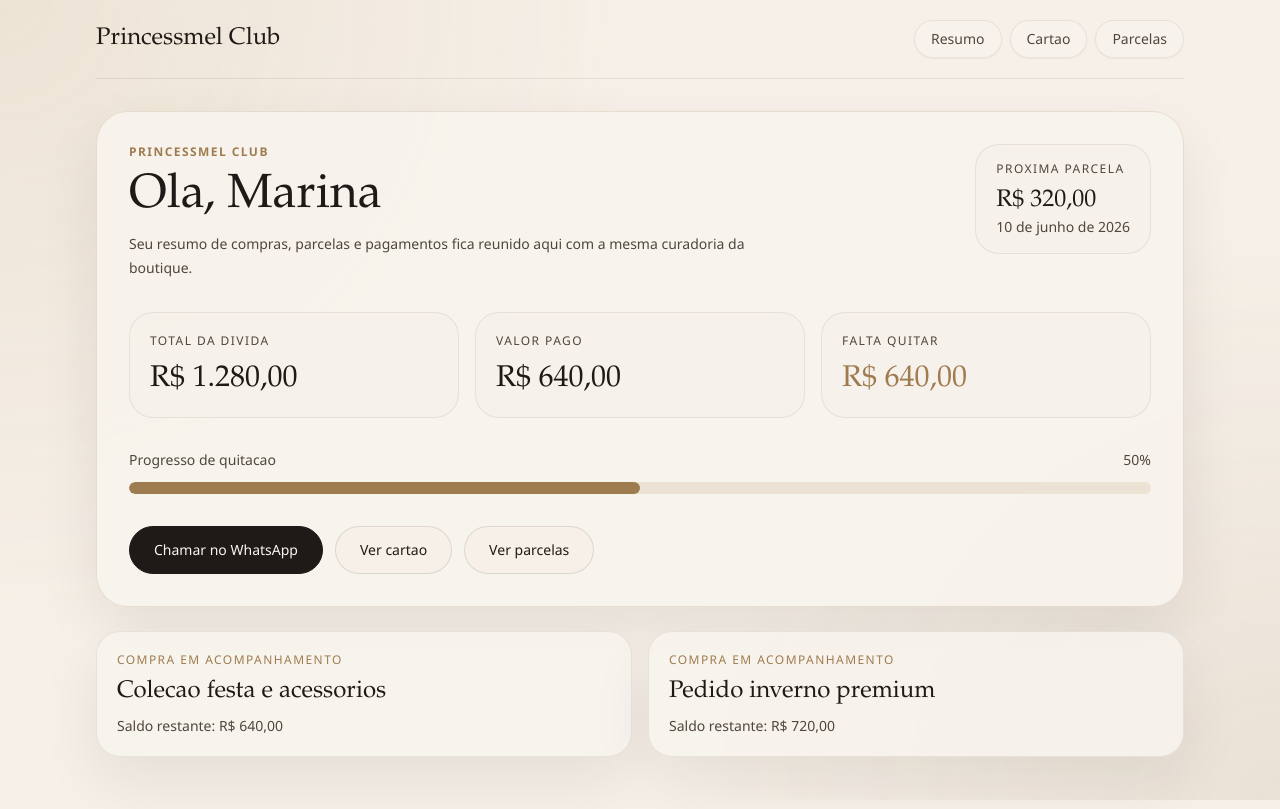
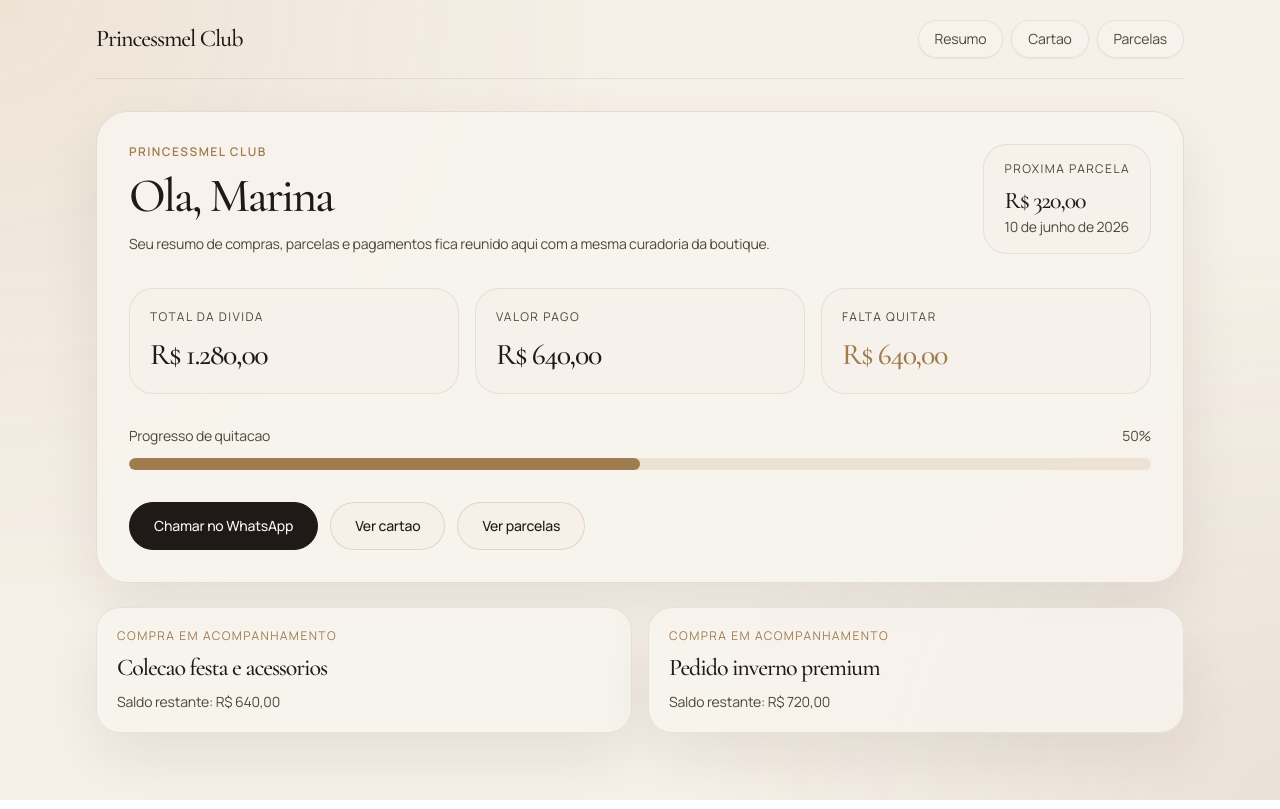
Before and after one commit to Juniorsilva-tech/Princessmel-boutique, a Next.js app: page /app in a window 1280 px wide. Built offline with nearby package versions, Linux system fonts and the light colour scheme.

Commit message:
Apply premium typography system

```diff
--- a/src/app/globals.css
+++ b/src/app/globals.css
@@ -17,12 +17,8 @@ body {
     radial-gradient(circle at top, rgba(255, 255, 255, 0.7), transparent 28%),
     linear-gradient(180deg, #f8f4ee 0%, #f2eadf 44%, #f6f0e8 100%);
   color: #1f1a17;
-  font-family:
-    "Avenir Next",
-    "Segoe UI",
-    "Helvetica Neue",
-    Arial,
-    sans-serif;
+  font-family: var(--font-sans), "Avenir Next", "Segoe UI", sans-serif;
+  letter-spacing: -0.012em;
   text-rendering: optimizeLegibility;
   -webkit-font-smoothing: antialiased;
 }
@@ -34,13 +30,17 @@ h4,
 h5,
 h6,
 .font-serif {
-  font-family:
-    Baskerville,
-    "Iowan Old Style",
-    "Palatino Linotype",
-    "Book Antiqua",
-    Georgia,
-    serif;
+  font-family: var(--font-display), Baskerville, Georgia, serif;
+  font-weight: 500;
+  letter-spacing: -0.045em;
+}
+
+button,
+a,
+input,
+textarea,
+select {
+  font-family: var(--font-sans), "Avenir Next", "Segoe UI", sans-serif;
 }
 
 a {
```
